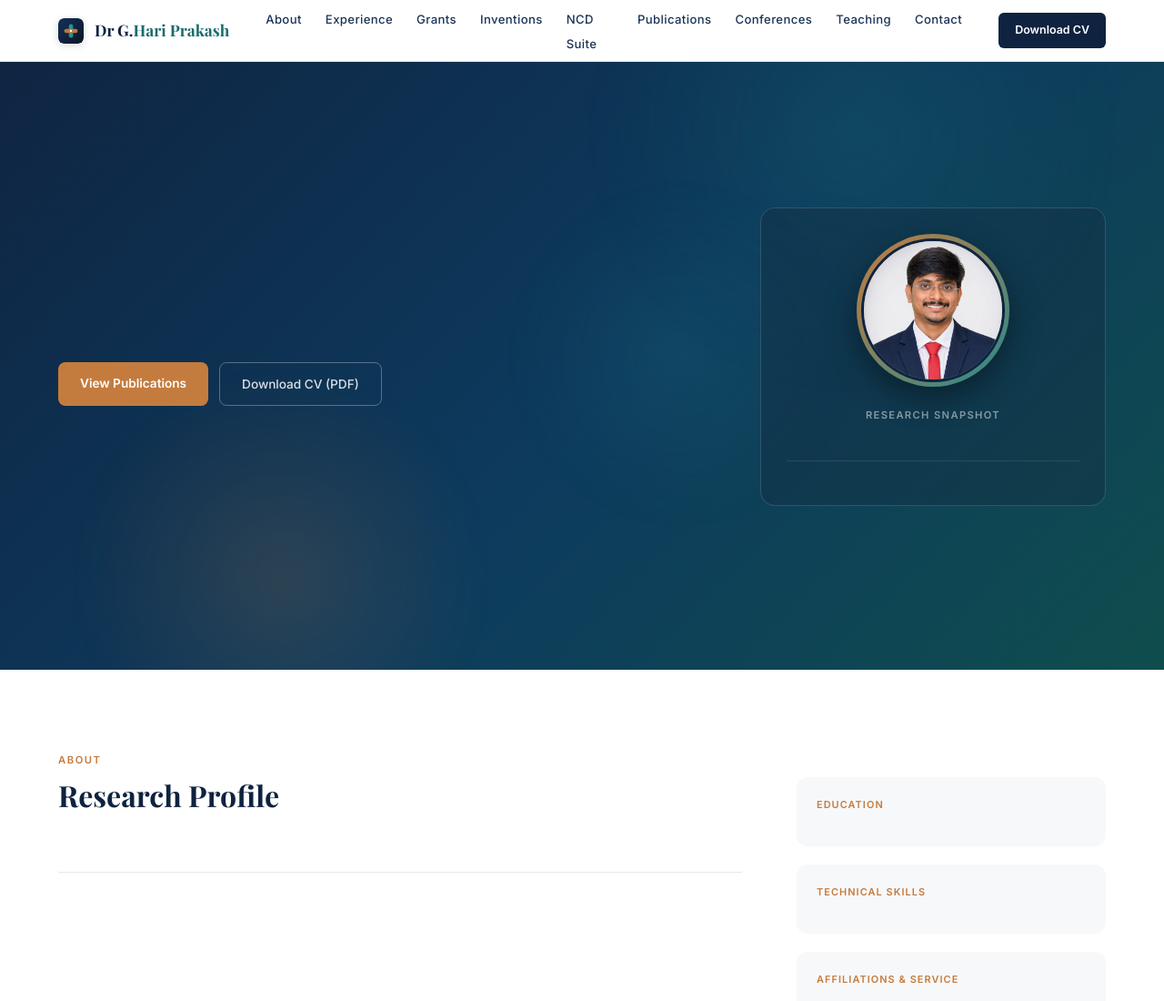
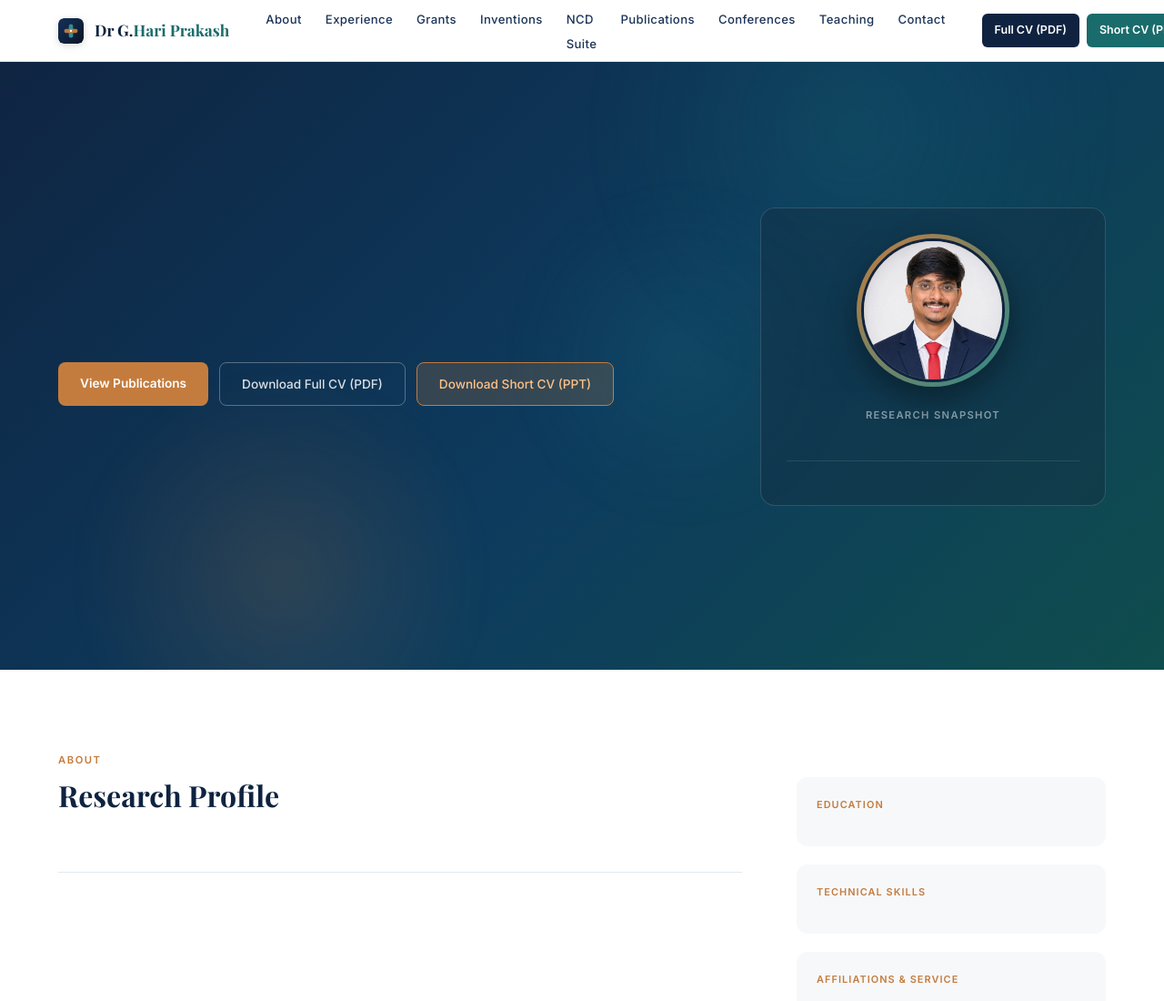
Before and after one commit to Drhari730/hari-prakash-site, a website: page public/index.html in a window 1280 px wide. Shown: the top 1100 px of the page at 91% size. Drawn offline with nearby package versions, Linux system fonts and the light colour scheme; a web font is replaced by a local one.

Commit message:
Add Download Short CV (PPT) buttons to navbar and hero section

```diff
--- a/public/index.html
+++ b/public/index.html
@@ -33,7 +33,10 @@
     <li><a href="#teaching">Teaching</a></li>
     <li><a href="#contact">Contact</a></li>
   </ul>
-  <a href="/cv.pdf" class="nav-cta">Download CV</a>
+  <div class="nav-cta-group">
+    <a href="/cv.pdf" class="nav-cta" title="Complete Curriculum Vitae (PDF)">Full CV (PDF)</a>
+    <a href="/cv.pptx" class="nav-cta nav-cta-ppt" title="1-Slide Executive Profile (PPT)">Short CV (PPT)</a>
+  </div>
 </nav>
 
 <section class="hero" id="home">
@@ -48,7 +51,8 @@
       <div class="hero-tags" id="heroTags"></div>
       <div class="hero-actions">
         <a href="#publications" class="btn-primary">View Publications</a>
-        <a href="/cv.pdf" class="btn-outline">Download CV (PDF)</a>
+        <a href="/cv.pdf" class="btn-outline">Download Full CV (PDF)</a>
+        <a href="/cv.pptx" class="btn-outline btn-ppt">Download Short CV (PPT)</a>
       </div>
     </div>
     <div class="hero-card">
--- a/public/styles.css
+++ b/public/styles.css
@@ -73,20 +73,40 @@ nav {
   white-space: nowrap;
 }
 .nav-admin:hover { opacity: 1; color: var(--navy); }
+.nav-cta-group {
+  display: flex;
+  gap: 8px;
+  align-items: center;
+}
 .nav-cta {
   background: var(--navy);
   color: #fff;
   font-size: .78rem;
   font-weight: 600;
-  padding: 9px 18px;
+  padding: 8px 14px;
   border-radius: 6px;
   text-decoration: none;
-  transition: background .2s;
+  transition: background .2s, transform .15s;
   white-space: nowrap;
   border: none;
   cursor: pointer;
 }
-.nav-cta:hover { background: var(--teal); }
+.nav-cta:hover { background: var(--teal); transform: translateY(-1px); }
+.nav-cta-ppt {
+  background: var(--teal);
+}
+.nav-cta-ppt:hover {
+  background: var(--navy2);
+}
+.btn-ppt {
+  background: rgba(196, 124, 62, 0.22) !important;
+  border-color: var(--accent) !important;
+  color: #ffc288 !important;
+}
+.btn-ppt:hover {
+  background: var(--accent) !important;
+  color: #fff !important;
+}
 
 /* HERO */
 .hero {
--- a/server.js
+++ b/server.js
@@ -29,6 +29,11 @@ app.get('/cv.pdf', (req, res) => {
   res.setHeader('Content-Type', 'application/pdf');
   res.setHeader('Content-Disposition', `attachment; filename="${content.profile.name.replace(/\s+/g, '_')}_CV.pdf"`);
   generateCvPdf(content, res);
+});
+
+app.get(['/cv.pptx', '/short-cv.pptx'], (req, res) => {
+  const filePath = path.join(__dirname, 'public', 'Dr_G_Hari_Prakash_Executive_Profile.pptx');
+  res.download(filePath, 'Dr_G_Hari_Prakash_Executive_Profile.pptx');
 });
 
 // ---- Admin auth ----
```
